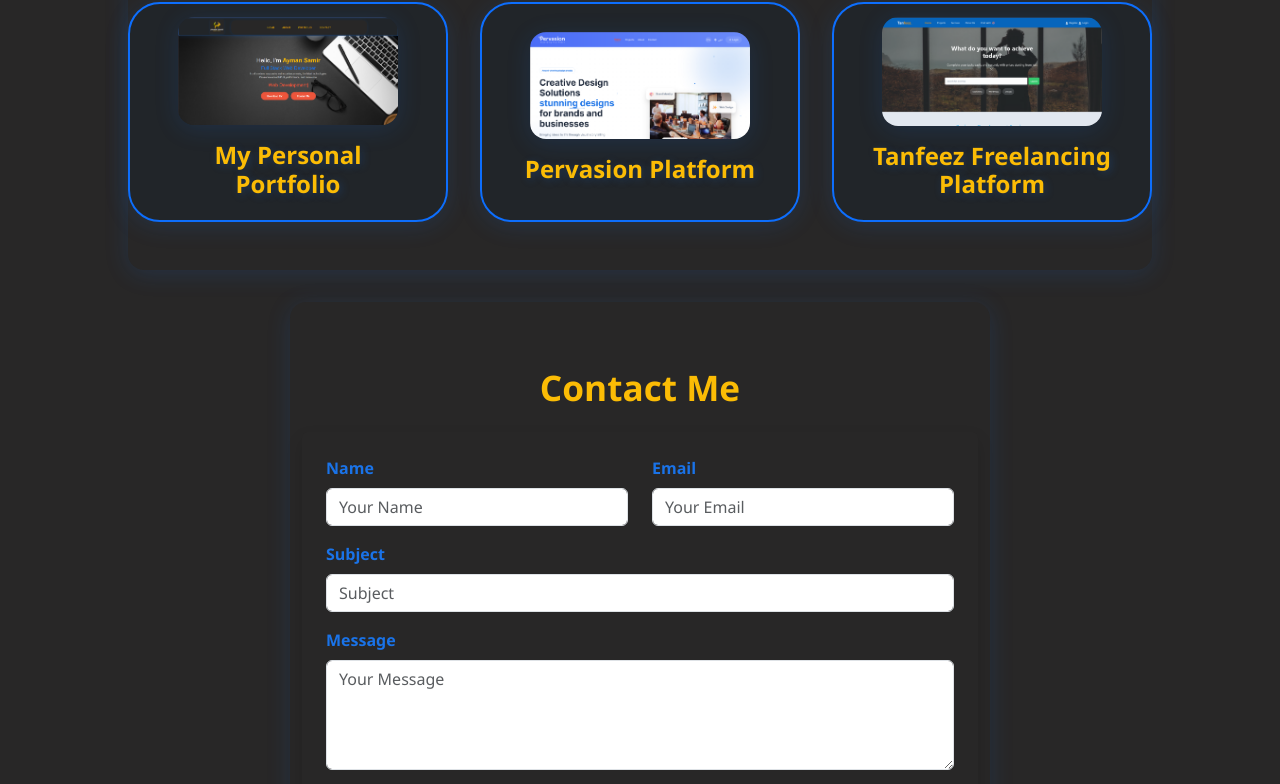
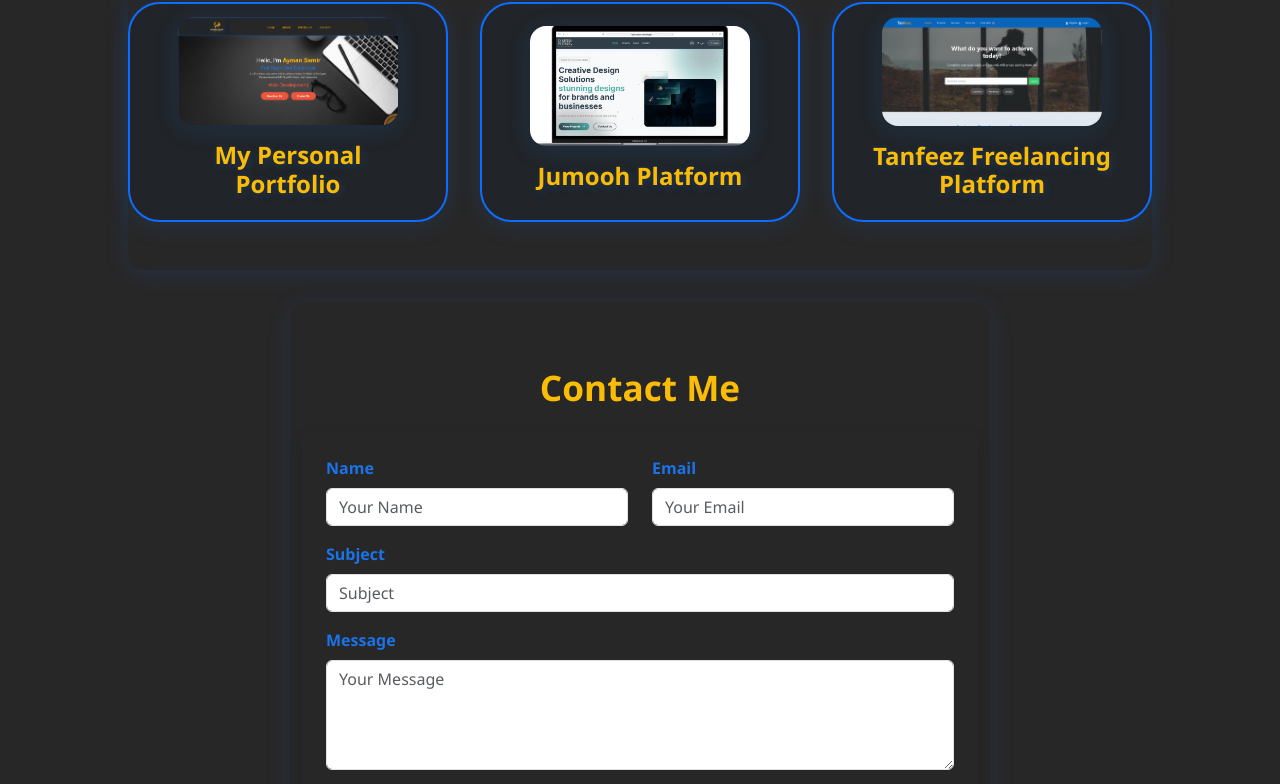
Before and after one commit to AymanCE-SE/My-portfolio, a React (Vite) app in the folder portfolio/: page / in a window 1280 px wide. Shown: the part 2286-3070 px from the top of the page. Built offline with nearby package versions, Linux system fonts and the light colour scheme.

Commit message:
update project pervasion to Jumooh and adding live demo

```diff
--- a/portfolio/src/components/Portfolio.jsx
+++ b/portfolio/src/components/Portfolio.jsx
@@ -4,7 +4,7 @@
 import foodtroveImg from '../assets/foodtrove.png'
 import crowdfundingImg from '../assets/crowdfunding.PNG'
 import portfolioImg from '../assets/my-portfolio.png'
-import pervasionImg from '../assets/pervasion.png'
+import jumoohImg from '../assets/jumooh.png'
 import tanfeezImg from '../assets/tanfeez.png'
 
 const projects = [
@@ -38,10 +38,11 @@
     image: portfolioImg
   },
   {
-    title: "Pervasion Platform",
-    description: "Pervasion – A full‑stack portfolio platform with React & Django REST, JWT auth, file uploads, i18n, and deploy‑ready build setup supports two languages and light,dark mode",
+    title: "Jumooh Platform",
+    description: "Jumooh – A full‑stack portfolio platform with React & Django REST, JWT auth, file uploads, i18n, and deploy‑ready build setup supports two languages and light,dark mode",
     github: "https://github.com/AymanCE-SE/pervasion",
-    image: pervasionImg
+    demo: "https://pervasion.vercel.app/",
+    image: jumoohImg
   },
   {
     title: "Tanfeez Freelancing Platform",
```
Also changed, not shown: portfolio/src/assets/jumooh.png (added).
